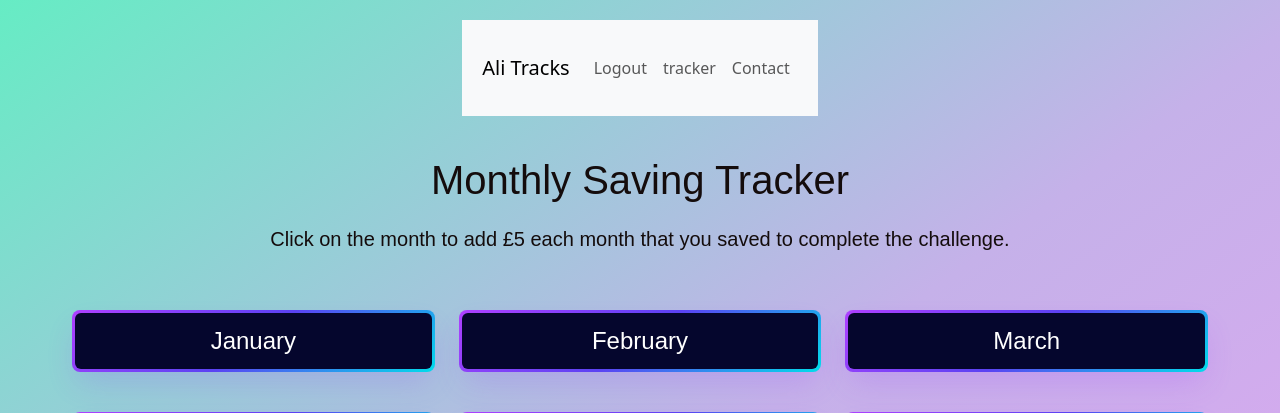
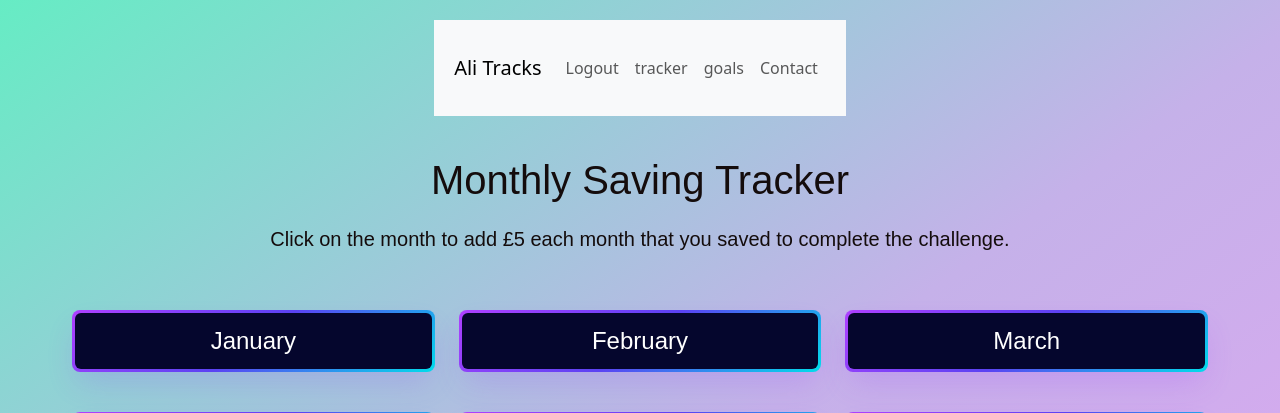
Before and after one commit to MitchDuke/Ali_Tracks, a Flask app: page /index in a window 1280 px wide. Shown: the top 413 px of the page. Run offline with Flask 3, Linux system fonts and the light colour scheme; the visitor is signed in with stand-in values (Sample User, id 1); data that the repository does not hold is empty; some libraries are stand-ins or nearby versions.

Commit message:
Update Base HTML Navbar
Updated Base Html nav bar to incorporate the goals page

```diff
--- a/templates/base.html
+++ b/templates/base.html
@@ -22,6 +22,9 @@
                         </li>
                         <li class="nav-item">
                             <a class="nav-link" href="{{ url_for('index')}}">tracker</a>
+                        </li>
+                        <li class="nav-item">
+                            <a class="nav-link" href="{{ url_for('goals')}}">goals</a>
                         </li>
                     {% else %}
                         <li class="nav-item">
```
